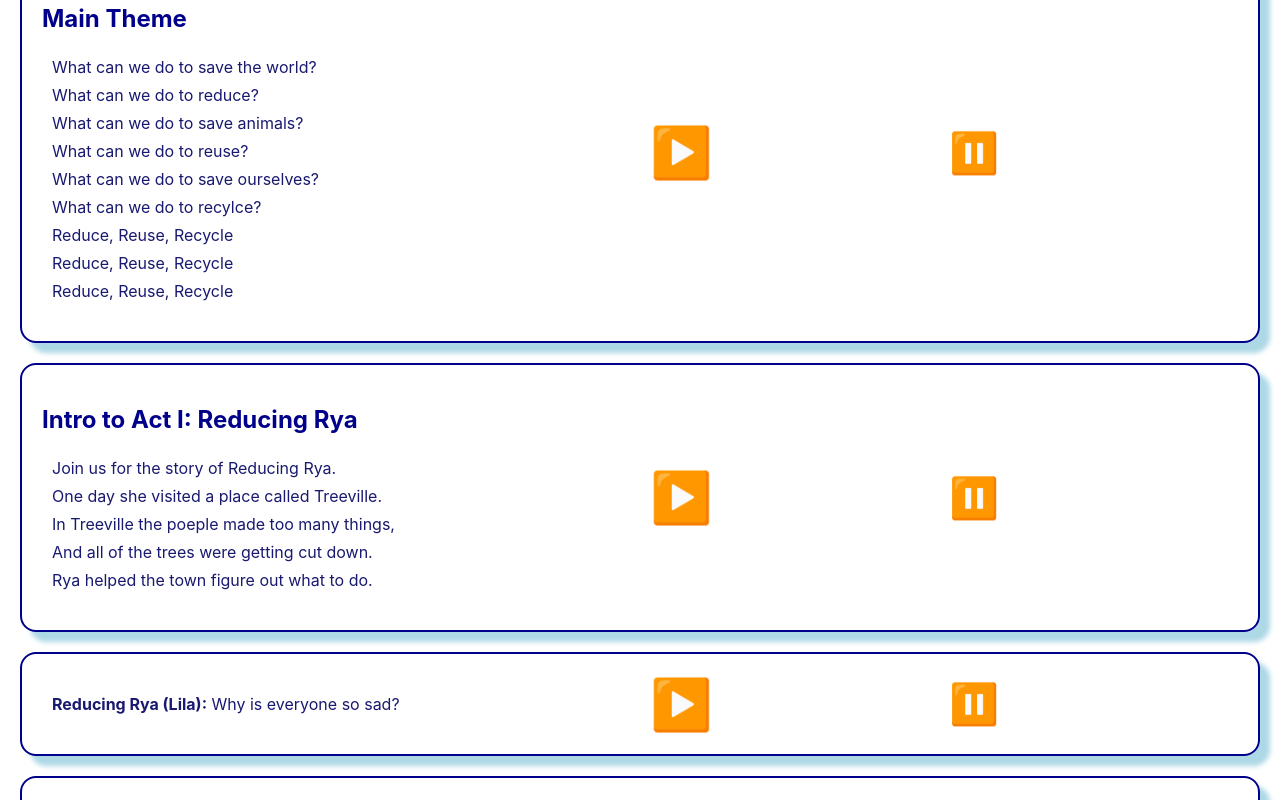
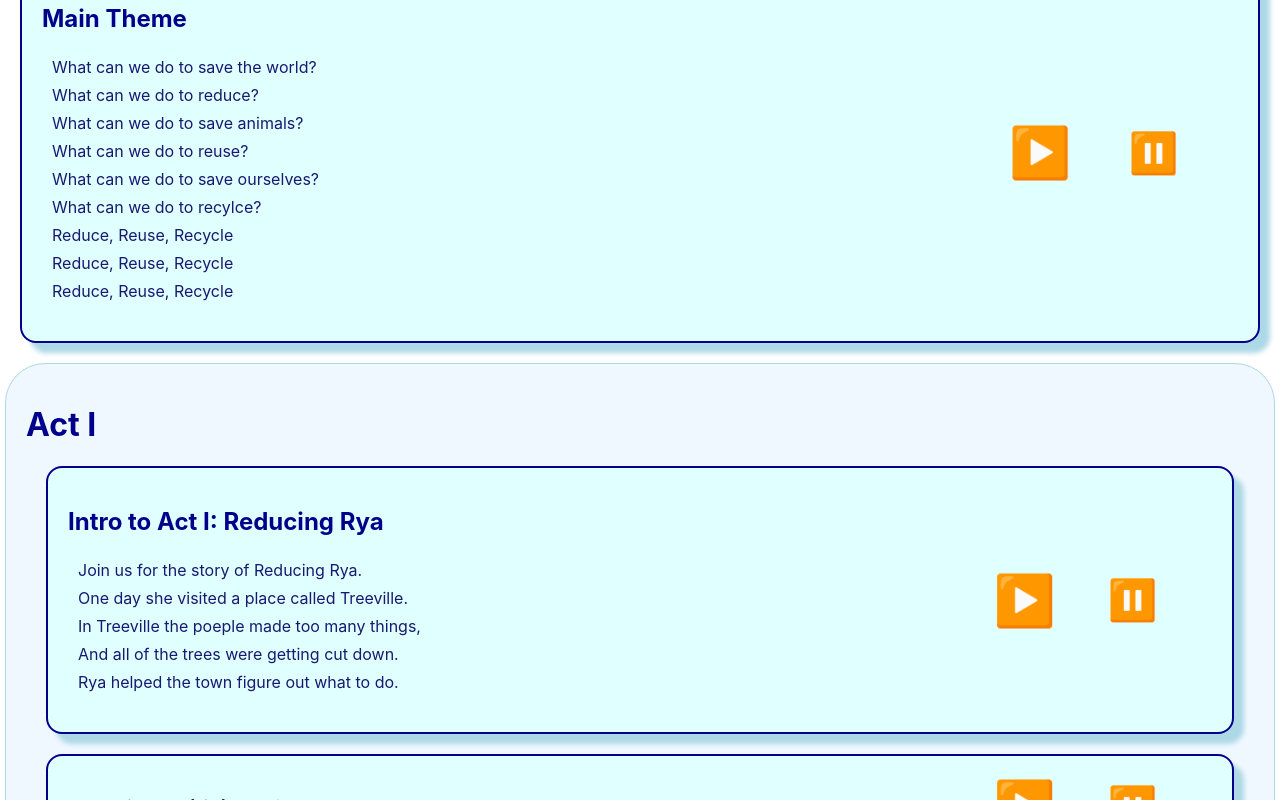
Before and after one commit to Sheilabob/OperaPracticeSite, a React (Create React App) app: page / in a window 1280 px wide. Shown: the part 120-920 px from the top of the page. Built offline with nearby package versions, Linux system fonts and the light colour scheme.

Commit message:
added css for act container

```diff
--- a/src/ActOne/ActOne.js
+++ b/src/ActOne/ActOne.js
@@ -6,7 +6,8 @@ import ActOneLine3 from "./Line3";
 function ActOne() {
 
     return (
-      <div>
+      <div className="actContainer">
+        <h1>Act I</h1>
         <IntroActOne />
         <ActOneLine1 />
         <ActOneLine2 />
--- a/src/App.css
+++ b/src/App.css
@@ -9,6 +9,7 @@
   margin: 20px;
   padding: 10px;
   display: flex;
+  background-color: lightcyan;
 }
 
 h1 {
@@ -30,19 +31,27 @@ p {
 }
 
 .words {
-  flex-basis: 50%;
+  flex-basis: 80%;
 }
 
 .play {
-  flex-basis: 25%;
+  flex-basis: 10%;
   margin: auto;
   font-size: 50px;
   color: #58728b;
 }
 
 .pause {
-  flex-basis: 25%;
+  flex-basis: 10%;
   margin: auto;
   font-size: 40px;
   color: midnightblue;
 }
+
+.actContainer {
+  background-color: aliceblue;
+  padding: 20px;
+  margin: 5px;
+  border-radius: 40px;
+  border: 1px solid lightblue;
+}
```
